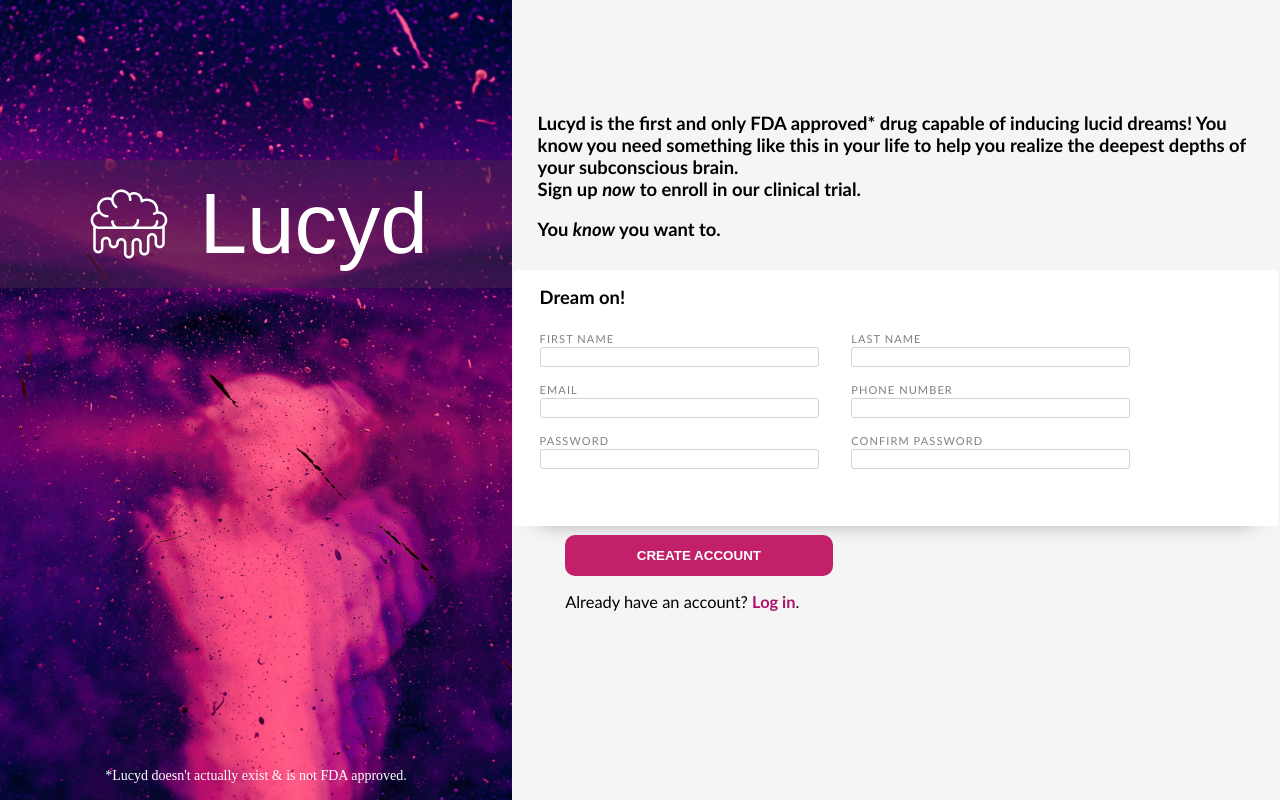
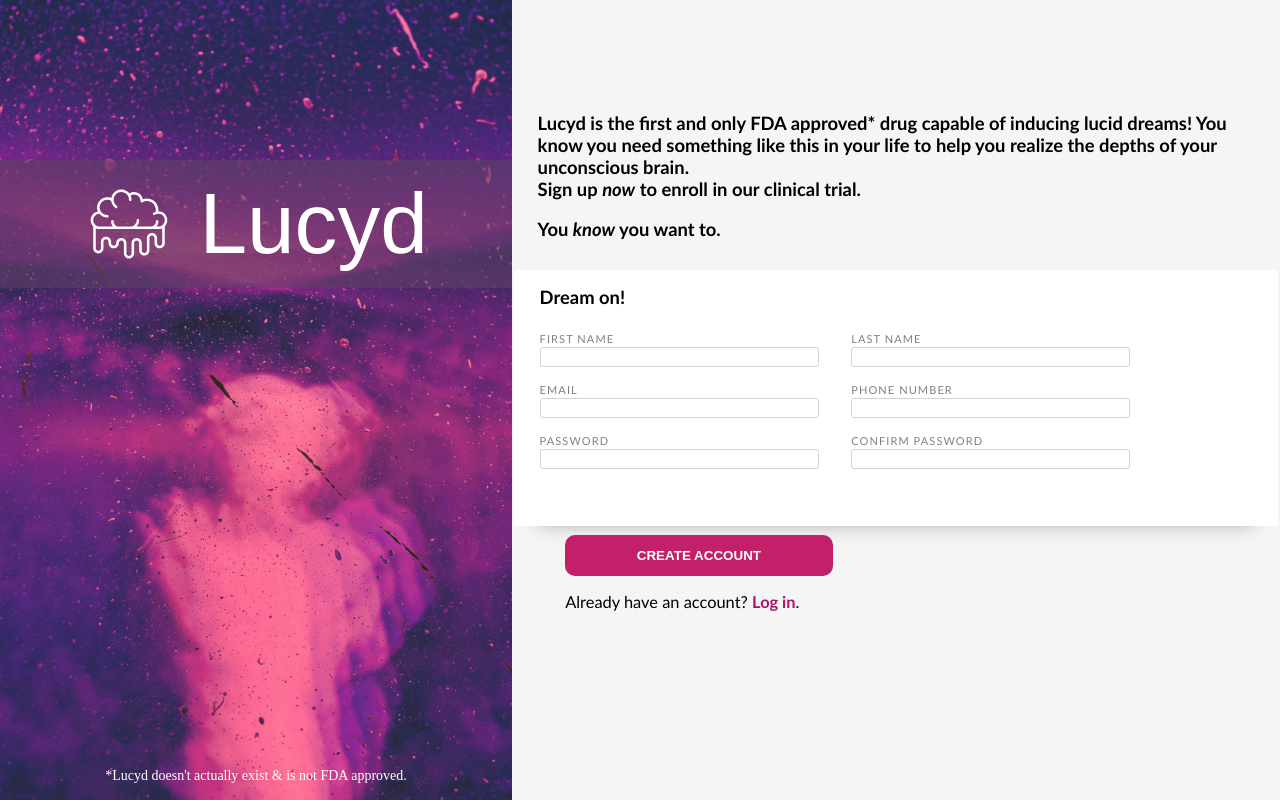
Before and after one commit to justin-gallo/signUpForm, a plain HTML site: page index.html in a window 1280 px wide. Drawn offline with Linux system fonts and the light colour scheme; a web font is replaced by a local one.

Commit message:
Changed wording of header blurb text. Changed opacity of banner image.

```diff
--- a/index.html
+++ b/index.html
@@ -18,7 +18,7 @@
     <div class="content">
         <div class="headerContainer">
             <p>Lucyd is the first and only FDA approved* drug capable of inducing lucid dreams! You know you need something like this in
-                your life to help you realize the deepest depths of your subconscious brain. </p>
+                your life to help you realize the depths of your unconscious brain. </p>
             <p>Sign up <em>now</em> to enroll in our clinical trial.</p>
             <p>You <em>know</em> you want to.</p>
         </div>
--- a/styles.css
+++ b/styles.css
@@ -19,10 +19,11 @@ body {
 
 .sidebar {
     background-image: url("assets/images/dream.jpg");
-    background-color: pink;
+    background-color: rgb(0, 0, 0);
     background-size: cover;
     background-repeat: no-repeat;
     background-position: center;
+    opacity: 0.85;
     width: 40vw;
     height: 100vh;
     display: flex;
```
